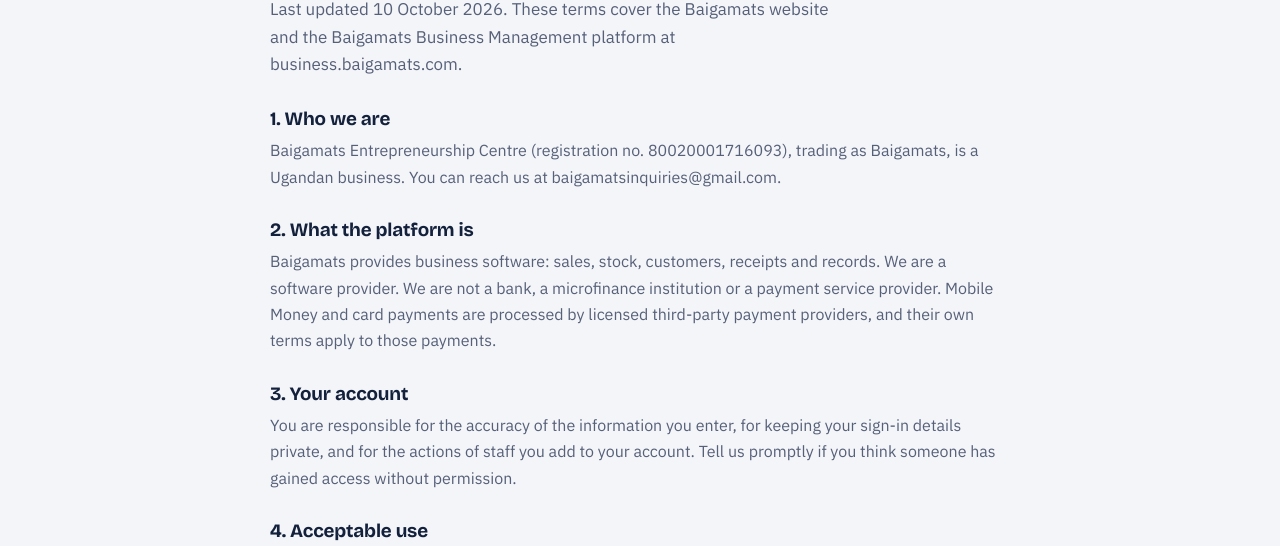
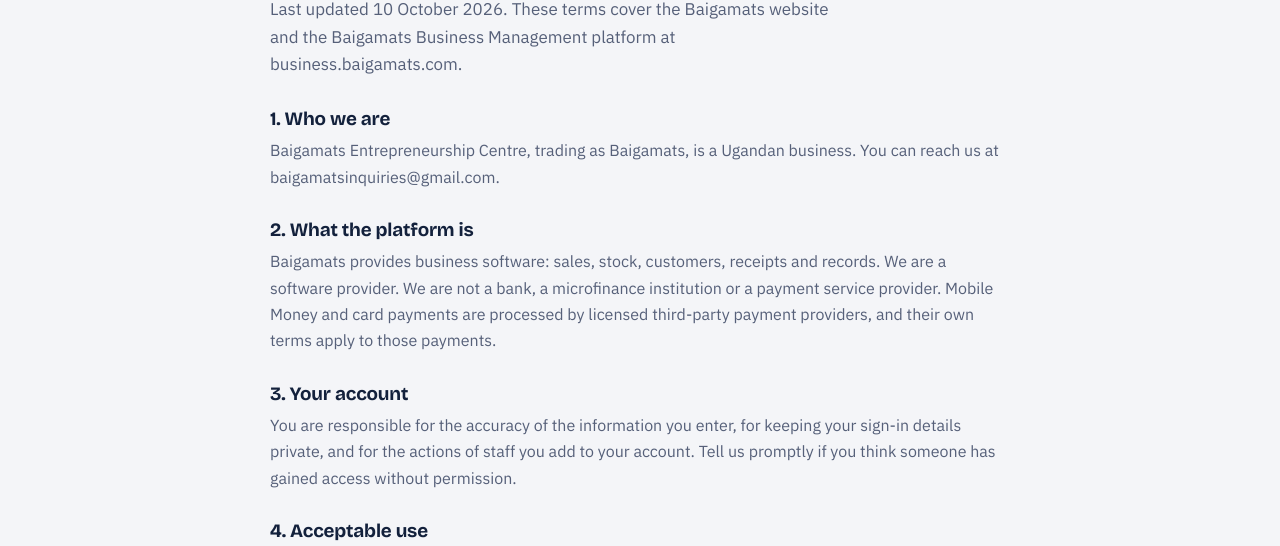
Before and after one commit to kenrockotai-commits/baigamats-website, a plain HTML site: page terms.html in a window 1280 px wide. Shown: the part 245-791 px from the top of the page. Drawn offline with nearby package versions, Linux system fonts and the light colour scheme.

Commit message:
Website v6: remove registration number

```diff
--- a/terms.html
+++ b/terms.html
@@ -153,7 +153,7 @@
 <p class="sub">Last updated 10 October 2026. These terms cover the Baigamats website and the Baigamats Business Management platform at business.baigamats.com.</p>
 <div class="terms">
 <h3>1. Who we are</h3>
-<p>Baigamats Entrepreneurship Centre (registration no. 80020001716093), trading as Baigamats, is a Ugandan business. You can reach us at baigamatsinquiries@gmail.com.</p>
+<p>Baigamats Entrepreneurship Centre, trading as Baigamats, is a Ugandan business. You can reach us at baigamatsinquiries@gmail.com.</p>
 <h3>2. What the platform is</h3>
 <p>Baigamats provides business software: sales, stock, customers, receipts and records. We are a software provider. We are not a bank, a microfinance institution or a payment service provider. Mobile Money and card payments are processed by licensed third-party payment providers, and their own terms apply to those payments.</p>
 <h3>3. Your account</h3>
```
Also changed, not shown: index.html (+0 -1 lines).
